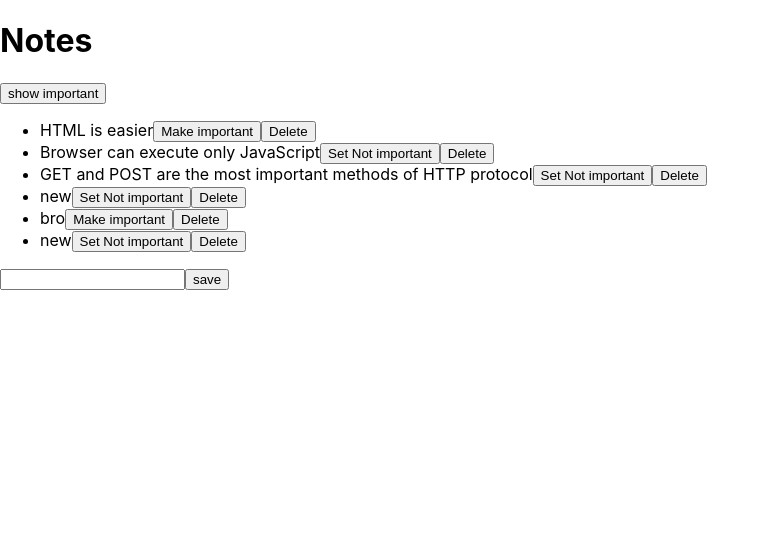
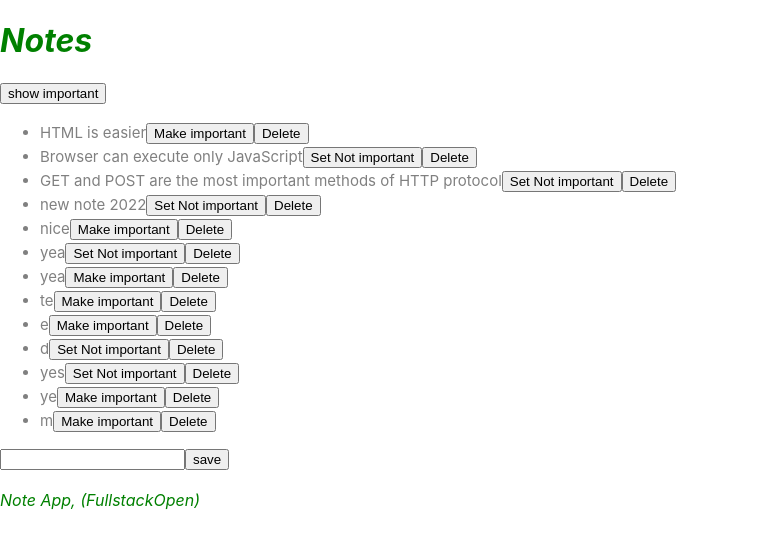
Before and after one commit to Barancet/renderingcollections, a React (Create React App) app: page / in a window 1280 px wide. Shown: the top 548 px of the page, without its empty margins (0-770 px from the left). Built offline with nearby package versions, Linux system fonts and the light colour scheme; data requests are answered from the project's data file.

Commit message:
add delete button andsome styles

```diff
--- a/db.json
+++ b/db.json
@@ -19,19 +19,54 @@
       "important": true
     },
     {
-      "content": "new",
+      "content": "new note 2022",
       "important": true,
       "id": 4
     },
     {
-      "content": "bro",
+      "content": "nice",
       "important": false,
-      "id": 6
+      "id": 5
     },
     {
-      "content": "new",
+      "content": "yea",
       "important": true,
       "id": 7
+    },
+    {
+      "content": "yea",
+      "important": false,
+      "id": 8
+    },
+    {
+      "content": "te",
+      "important": false,
+      "id": 9
+    },
+    {
+      "content": "e",
+      "important": false,
+      "id": 10
+    },
+    {
+      "content": "d",
+      "important": true,
+      "id": 11
+    },
+    {
+      "content": "yes",
+      "important": true,
+      "id": 12
+    },
+    {
+      "content": "ye",
+      "important": false,
+      "id": 13
+    },
+    {
+      "content": "m",
+      "important": false,
+      "id": 14
     }
   ]
 }
--- a/src/App.js
+++ b/src/App.js
@@ -1,37 +1,55 @@
 import "./App.css";
 import { useState, useEffect } from "react";
 import Note from "./components/Note";
-import noteService from './services/notes'
+import noteService from "./services/notes";
+import Notification from "./components/Notification";
+
+const Footer = () => {
+  const footerStyle = {
+    color: "green",
+    fontStyle: "italic",
+    fontSize: "16",
+  };
+
+  return (
+    <div style={footerStyle}>
+      <br />
+      <em>Note App, (FullstackOpen)</em>
+    </div>
+  );
+};
 
 const App = () => {
   const [notes, setNotes] = useState([]); //pass in [] if we want empty array
   const [newNote, setNewNote] = useState("");
   const [showAll, setShowAll] = useState(true);
+  const [message, setMessage] = useState(null);
 
-  useEffect(()=> {
-    noteService
-    .getAll()
-    .then(initialNotes => {
-      setNotes(initialNotes)
-    })
-  }, [])
+  useEffect(() => {
+    noteService.getAll().then((initialNotes) => {
+      setNotes(initialNotes);
+    });
+  }, []);
 
-  const toggleImportanceOf = id => {
-    const note = notes.find(n => n.id === id)
-    const changedNote = { ...note, important: !note.important}
+  const toggleImportanceOf = (id) => {
+    const note = notes.find((n) => n.id === id);
+    const changedNote = { ...note, important: !note.important };
 
     noteService
       .update(id, changedNote)
-      .then(returnedNote => {
-        setNotes(notes.map(note => note.id !== id ? note : returnedNote))
+      .then((returnedNote) => {
+        setNotes(notes.map((note) => (note.id !== id ? note : returnedNote)));
       })
-      .catch(error => {
-        alert(
-          `the note '${note.content}' was already deleted from server`
-        )
-        setNotes(notes.filter(n => n.id !== id))
-      })
-  }
+      .catch((error) => {
+        setMessage(
+          ` Note '${note.content}' was already removed from server`
+        );
+        setTimeout(() => {
+          setMessage(null);
+        }, 5000);
+        setNotes(notes.filter((n) => n.id !== id));
+      });
+  };
 
   const addNote = (event) => {
     event.preventDefault();
@@ -40,37 +58,39 @@ const App = () => {
       date: new Date().toISOString,
       important: Math.random() > 0.5,
     };
-    noteService
-      .create(noteObj)
-      .then(returnedNote =>{
-        setNotes(notes.concat(returnedNote))
-        setNewNote('')
-      })
-
+    noteService.create(noteObj).then((returnedNote) => {
+      setNotes(notes.concat(returnedNote));
+      setNewNote("");
+      setMessage(`STATUS: Note '${noteObj.content}' was added'`);
+      setTimeout(() => {
+        setMessage(null);
+      }, 5000);
+    });
   };
   const handleNoteChange = (event) => {
     setNewNote(event.target.value);
   };
 
   const deleteNote = (id) => {
-    const noteId = notes.find(note => note.id === id)
-
+    const noteId = notes.find((note) => note.id === id);
     noteService
-    .deleteNote(id)
-    .then(() =>{
-      setNotes(notes.filter(n => n.id !== id))
-      console.log("note with the ID ", noteId, " was removed")
-    })
-    .catch(error =>{
-      console.log(error)
-    })
-  }
+      .deleteNote(id)
+      .then(() => {
+        setNotes(notes.filter((n) => n.id !== id));
+        console.log("note with the ID ", noteId, " was removed");
+      })
+      .catch((error) => {
+        console.log(error);
+      });
+  };
 
   const notesToShow = showAll ? notes : notes.filter((note) => note.important);
 
   return (
     <div>
       <h1>Notes</h1>
+      <Notification message={message} />
+
       <div>
         <button onClick={() => setShowAll(!showAll)}>
           show {showAll ? "important" : "all"}
@@ -82,8 +102,8 @@ const App = () => {
             key={note.id}
             note={note}
             toggleImportance={() => toggleImportanceOf(note.id)}
-            deleteNote={()=> deleteNote(note.id)}
-            />
+            deleteNote={() => deleteNote(note.id)}
+          />
         ))}
       </ul>
 
@@ -91,6 +111,7 @@ const App = () => {
         <input value={newNote} onChange={handleNoteChange} />
         <button type="submit">save</button>
       </form>
+      <Footer />
     </div>
   );
 };
--- a/src/components/Note.js
+++ b/src/components/Note.js
@@ -4,7 +4,7 @@ const Note = ({ note, toggleImportance, deleteNote }) => {
 
   const importantLabel = note.important ? 'Set Not important': 'Make important'
   return (
-  <li>
+  <li className="note">
     {note.content}
     <button onClick={toggleImportance}>{importantLabel}</button>
     <button onClick={deleteNote}>Delete</button>
--- /dev/null
+++ b/src/components/Notification.js
@@ -0,0 +1,14 @@
+const Notification = ({ message }) => {
+  if (message === null) {
+    return null;
+  }
+
+  return (
+    <div className={message.includes("STATUS") ? "good" : "error"}>
+      {" "}
+      {message}
+    </div>
+  );
+};
+
+export default Notification;
--- a/src/index.css
+++ b/src/index.css
@@ -7,6 +7,37 @@ body {
   -moz-osx-font-smoothing: grayscale;
 }
 
+h1{
+  color:green;
+  font-style: italic;
+}
+
+.note{
+  color: grey;
+  padding-top:3px;
+  font-size: 15px;
+}
+
+.error {
+  color: red;
+  background: lightgrey;
+  font-size: 20px;
+  border-style: solid;
+  border-radius: 5px;
+  padding: 10px;
+  margin-bottom: 10px;
+}
+
+.good{
+  color: green;
+  background: lightgrey;
+  font-size: 20px;
+  border-style: solid;
+  border-radius: 5px;
+  padding: 10px;
+  margin-bottom: 10px;
+}
+
 code {
   font-family: source-code-pro, Menlo, Monaco, Consolas, 'Courier New',
     monospace;
```
Also changed, not shown: 1 other file (tests, documents, lock files or other folders).
